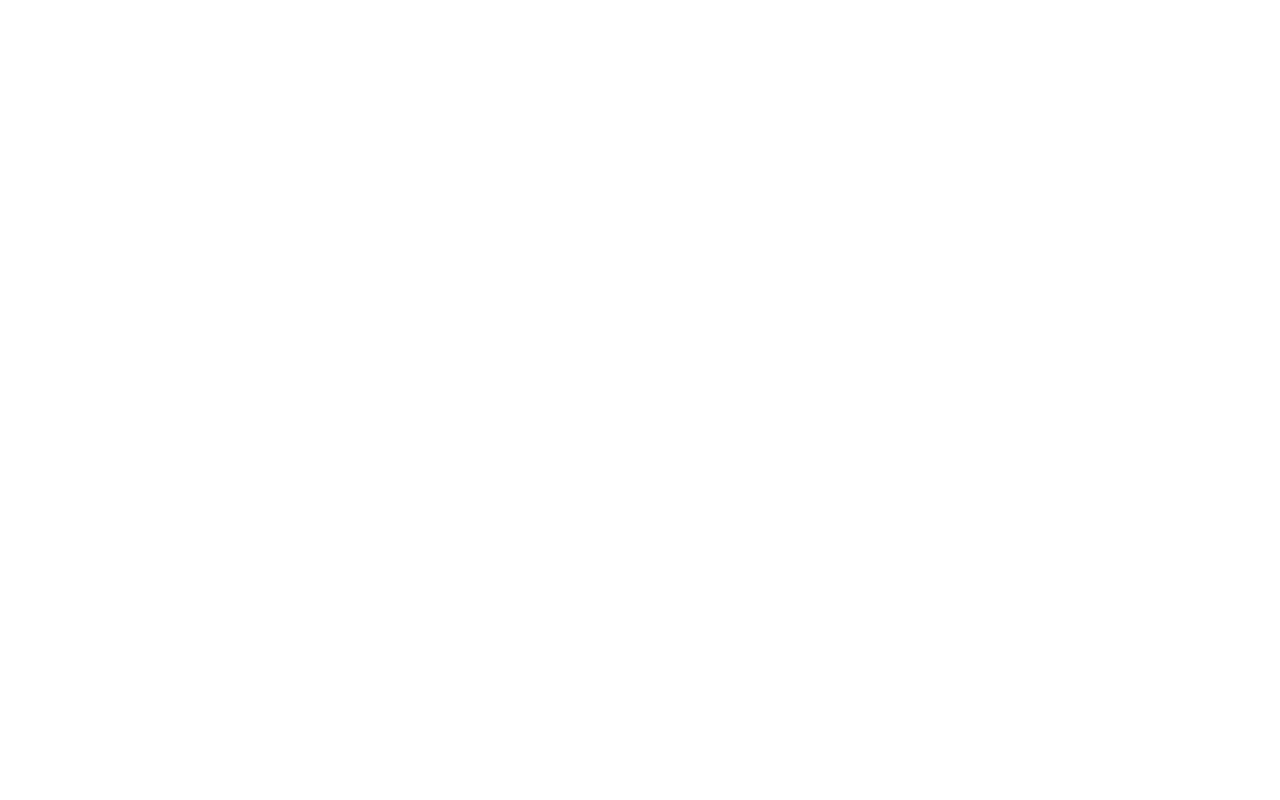
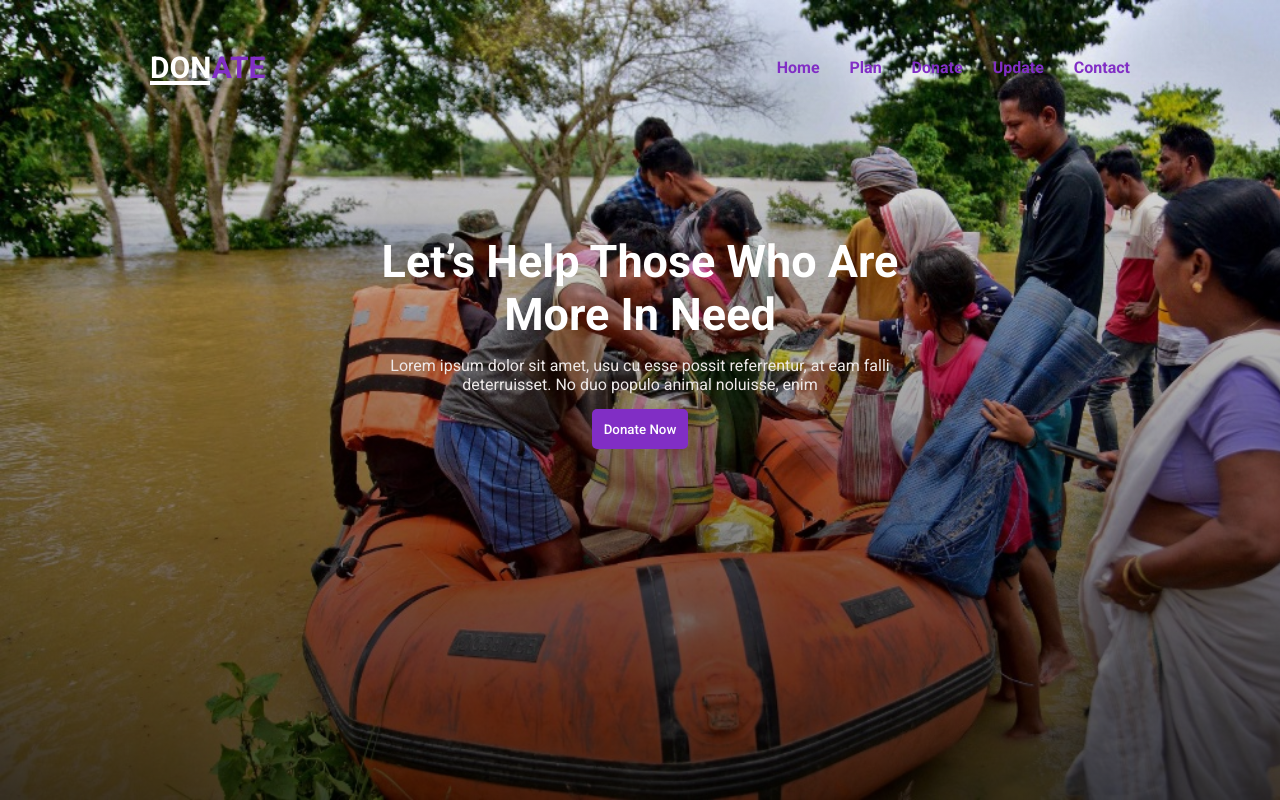
Before and after one commit to Nahid2002S/donate, a plain HTML site: page index.html in a window 1280 px wide. Drawn offline with Linux system fonts and the light colour scheme.

Commit message:
Header Section

```diff
--- a/index.html
+++ b/index.html
@@ -5,9 +5,27 @@
     <meta http-equiv="X-UA-Compatible" content="IE=edge">
     <meta name="viewport" content="width=device-width, initial-scale=1.0">
     <title>Document</title>
+    <link rel="preconnect" href="https://fonts.googleapis.com"><link rel="preconnect" href="https://fonts.gstatic.com" crossorigin><link href="https://fonts.googleapis.com/css2?family=Open+Sans:wght@300;400;500;600;700;800&family=Roboto:wght@100;300;400;500;700;900&display=swap" rel="stylesheet">
     <link rel="stylesheet" href="style.css">
 </head>
 <body>
-
+ <header>
+    <nav>
+        <h1 class="logo">DON<span>ATE</span></h1>
+        <ul>
+            <li>Home</li>
+            <li>Plan</li>
+            <li>Donate</li>
+            <li>Update</li>
+            <li>Contact</li>
+        </ul>
+    </nav>
+    <!--Banner-->
+    <div class="banner">
+        <h1 class="banner-title">Let’s Help Those Who Are <br> More In Need</h1>
+        <p class="banner-para">Lorem ipsum dolor sit amet, usu cu esse possit referrentur, at eam falli <br> deterruisset. No duo populo animal noluisse, enim</p>
+        <button class="primary-btn">Donate Now</button>
+    </div>
+ </header>
 </body>
 </html>
--- a/style.css
+++ b/style.css
@@ -0,0 +1,81 @@
+*{
+    margin: 0;
+    padding: 0;
+    box-sizing: border-box;
+    font-family: 'Roboto', sans-serif;
+}
+
+header{
+    width: 100%;
+    height: 100vh;
+    background-image: linear-gradient(transparent,rgba(0,0,0,0.7)), url(images/donation5.jpg);
+    background-repeat: no-repeat;
+    background-size: cover;
+}
+
+nav{
+    display: flex;
+    justify-content: space-between;
+    align-items: center;
+    padding: 50px 150px;
+}
+
+nav .logo{
+    font-size: 30px;
+    color: #fff;
+    position: relative;
+}
+
+span{
+    color: rgb(129, 46, 197);
+}
+
+.logo::before{
+    content: '';
+    position: absolute;
+    bottom: 0;
+    left: 0;
+    width: 60px;
+    height: 4px;
+    background-color: #fff;
+}
+
+nav ul{
+    display: flex;
+}
+
+nav ul li{
+    list-style: none;
+    margin-left: 30px;
+    color: rgb(129, 46, 197);
+    font-weight: 600;
+    cursor: pointer;
+}
+
+/* Banner Style */
+.banner{
+    text-align: center;
+    margin-top: 100px;
+}
+
+.banner-title{
+    color: #fff;
+    font-size: 45px;
+    margin-bottom: 15px;
+}
+
+.banner-para{
+    color: rgb(238, 233, 233);
+    margin-bottom: 15px;
+}
+
+.primary-btn{
+    height: 40px;
+    padding: 6px 12px;
+    border-radius: 5px;
+    border: none;
+    background-color: rgb(129, 46, 197);
+    color: #fff;
+    font-weight: 500;
+    cursor: pointer;
+}
```
